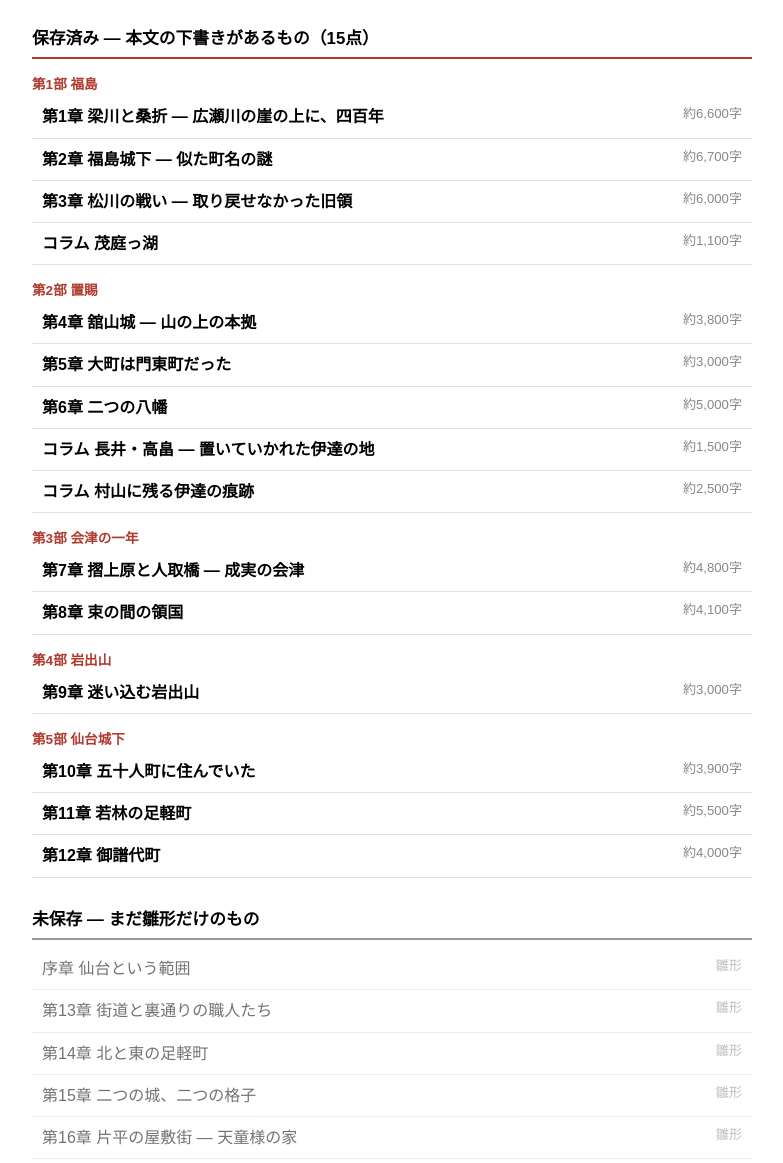
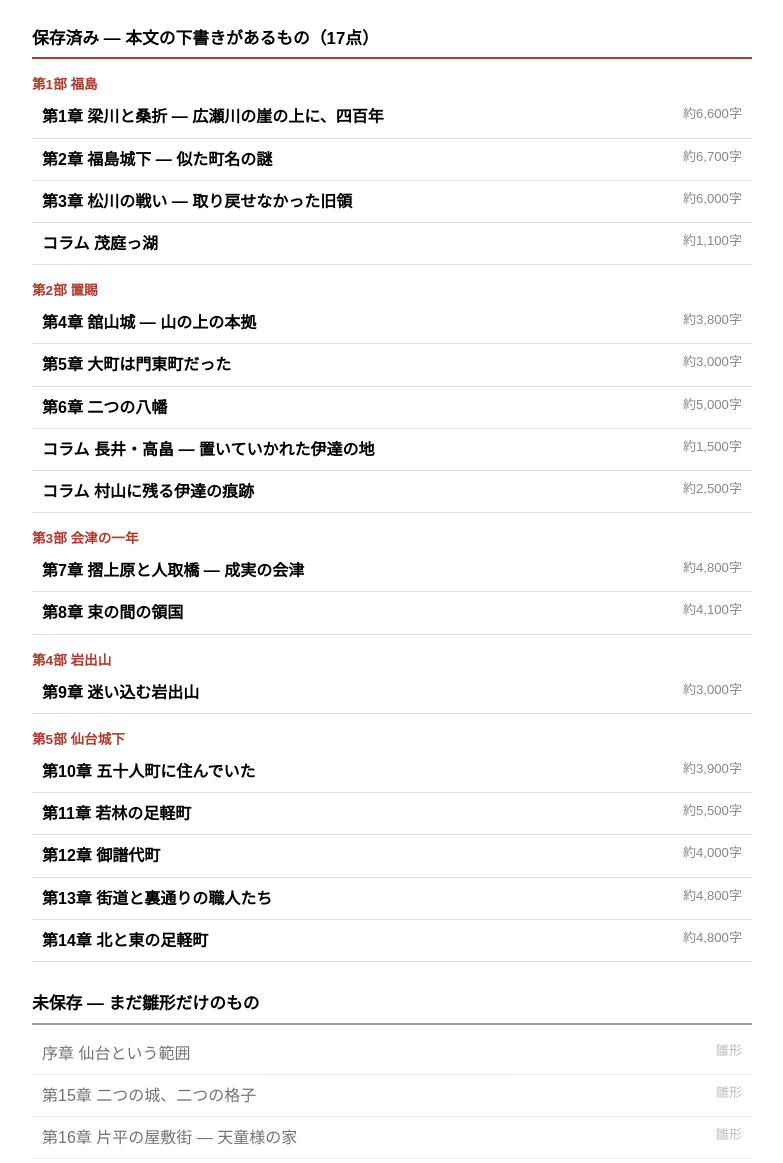
Before and after one commit to oosawak/date-no-kuni, a plain HTML site: page index.html in a window 1280 px wide. Shown: the part 117-1280 px from the top of the page, without its empty margins (248-1031 px from the left). Drawn offline with Linux system fonts and the light colour scheme.

Commit message:
第13章・第14章を保存済みに更新

```diff
--- a/index.html
+++ b/index.html
@@ -31,7 +31,7 @@
   <h1>『伊達の国を歩く（仮）』下書き保存の一覧</h1>
   <div class="sub">各タイトルを押すと、その章の原稿（GitHub上のMarkdown）が開きます。下書きのコピーは非公開リポジトリ zenn-articles に保存中。2026年11月3日時点</div>
 
-  <h2>保存済み ― 本文の下書きがあるもの（15点）</h2>
+  <h2>保存済み ― 本文の下書きがあるもの（17点）</h2>
   <div class="part">第1部 福島</div>
   <ul>
     <li><span class="name"><a href="https://github.com/oosawak/sengoku-life-sim/blob/main/docs/book-ch01-yanagawa-koori.md">第1章 梁川と桑折 ― 広瀬川の崖の上に、四百年</a></span><span class="meta">約6,600字</span></li>
@@ -61,13 +61,13 @@
     <li><span class="name"><a href="https://github.com/oosawak/sengoku-life-sim/blob/main/docs/book-ch10-gojuninmachi.md">第10章 五十人町に住んでいた</a></span><span class="meta">約3,900字</span></li>
     <li><span class="name"><a href="https://github.com/oosawak/sengoku-life-sim/blob/main/docs/book-ch11-wakabayashi-ashigaru.md">第11章 若林の足軽町</a></span><span class="meta">約5,500字</span></li>
     <li><span class="name"><a href="https://github.com/oosawak/sengoku-life-sim/blob/main/docs/book-ch12-gofudaicho.md">第12章 御譜代町</a></span><span class="meta">約4,000字</span></li>
+    <li><span class="name"><a href="https://github.com/oosawak/sengoku-life-sim/blob/main/docs/book-ch13-shokunin.md">第13章 街道と裏通りの職人たち</a></span><span class="meta">約4,800字</span></li>
+    <li><span class="name"><a href="https://github.com/oosawak/sengoku-life-sim/blob/main/docs/book-ch14-kita-higashi-ashigaru.md">第14章 北と東の足軽町</a></span><span class="meta">約4,800字</span></li>
   </ul>
 
   <h2 class="todo">未保存 ― まだ雛形だけのもの</h2>
   <ul>
     <li class="dim"><span class="name"><a href="https://github.com/oosawak/sengoku-life-sim/blob/main/docs/book-ch00-intro.md">序章 仙台という範囲</a></span><span class="meta">雛形</span></li>
-    <li class="dim"><span class="name"><a href="https://github.com/oosawak/sengoku-life-sim/blob/main/docs/book-ch13-shokunin.md">第13章 街道と裏通りの職人たち</a></span><span class="meta">雛形</span></li>
-    <li class="dim"><span class="name"><a href="https://github.com/oosawak/sengoku-life-sim/blob/main/docs/book-ch14-kita-higashi-ashigaru.md">第14章 北と東の足軽町</a></span><span class="meta">雛形</span></li>
     <li class="dim"><span class="name"><a href="https://github.com/oosawak/sengoku-life-sim/blob/main/docs/book-ch15-two-grids.md">第15章 二つの城、二つの格子</a></span><span class="meta">雛形</span></li>
     <li class="dim"><span class="name"><a href="https://github.com/oosawak/sengoku-life-sim/blob/main/docs/book-ch16-katahira-tendo.md">第16章 片平の屋敷街 ― 天童様の家</a></span><span class="meta">雛形</span></li>
     <li class="dim"><span class="name"><a href="https://github.com/oosawak/sengoku-life-sim/blob/main/docs/book-ch17-ohashi-shigezane.md">第17章 大橋のほとり ― 成実の家</a></span><span class="meta">雛形</span></li>
```
